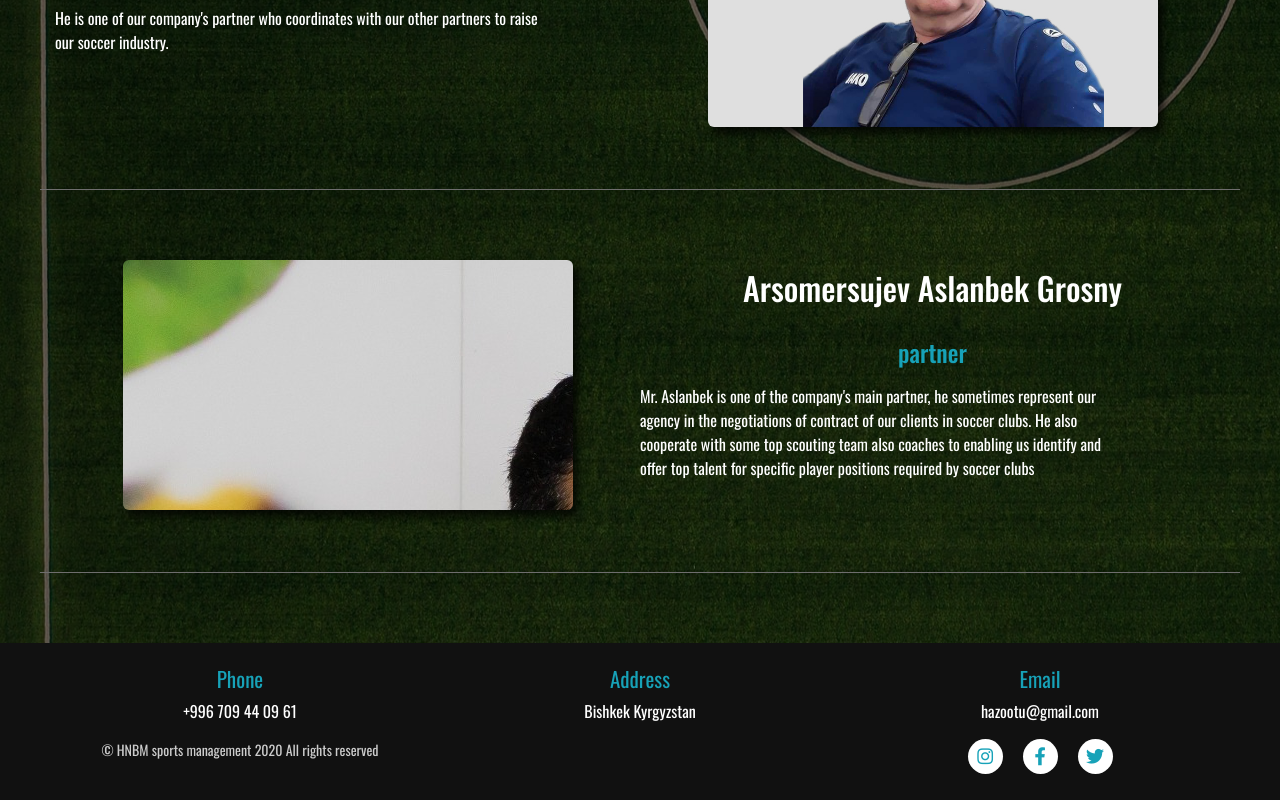
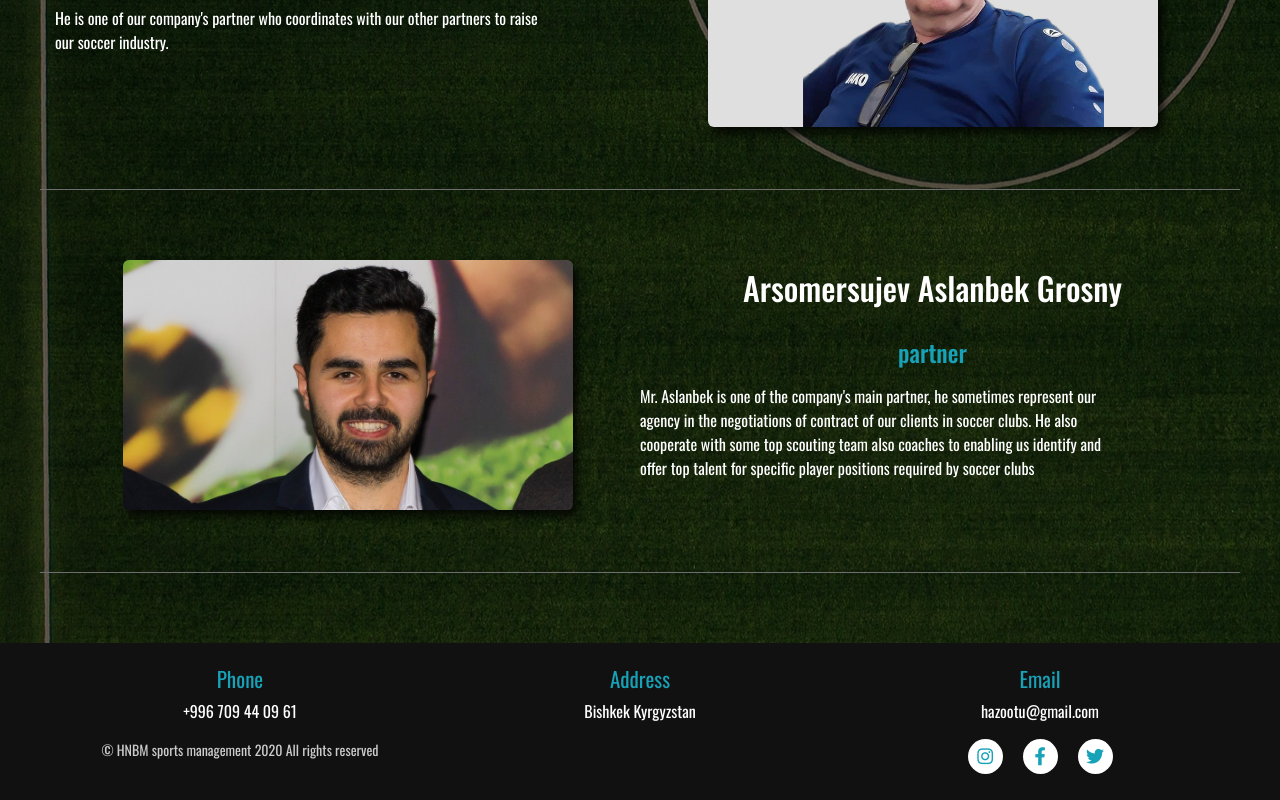
Before and after one commit to beksssK/footballtemporary, a React (Create React App) app: page /staff in a window 1280 px wide. Shown: the part 1836-2636 px from the top of the page. Built offline with nearby package versions, Linux system fonts and the light colour scheme.

Commit message:
added a new one

```diff
--- a/src/components/Staff/Staff.css
+++ b/src/components/Staff/Staff.css
@@ -59,6 +59,12 @@
     background-position: 50% 4%;
     background-size: 170%;
 }
+
+.mainPartner__pic {
+    background-size: cover;
+    background-position: 61% 8%;
+
+}
 @media all and (max-width: 999px) {
     .staff__title {
         font-size: 27px;
@@ -109,11 +115,6 @@
         padding-bottom: 40px;
         margin-bottom: 40px;
     }
-    .mainPartner__pic {
-        background-size: cover;
-        background-position: 61% 8%;
-
-    }
 }
 
 @media all and (max-width: 430px) {
```
